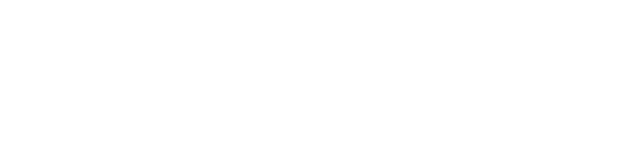
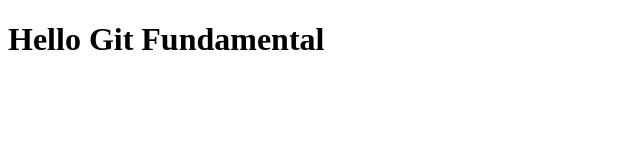
Before and after one commit to Nurfadhil12/Fundamental, a plain HTML site: page index.html in a window 1280 px wide. Shown: the whole page, without its empty margins (0-640 px from the left). Drawn offline with Linux system fonts and the light colour scheme.

Commit message:
update_index

```diff
--- a/index.html
+++ b/index.html
@@ -7,6 +7,8 @@
     <title>Document</title>
 </head>
 <body>
-
+    <h1>
+        Hello Git Fundamental
+    </h1>
 </body>
 </html>
```
